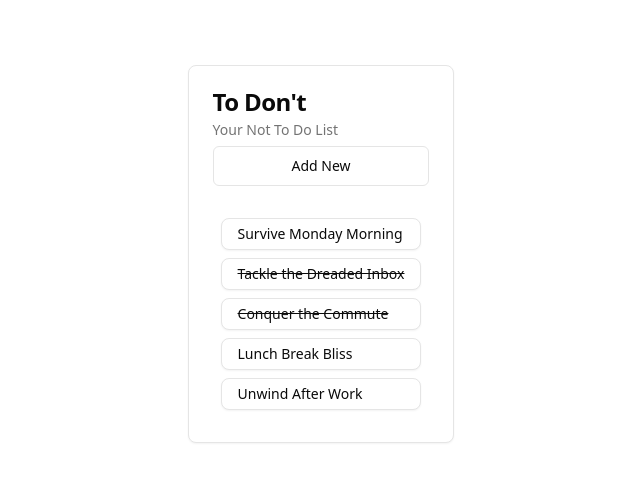
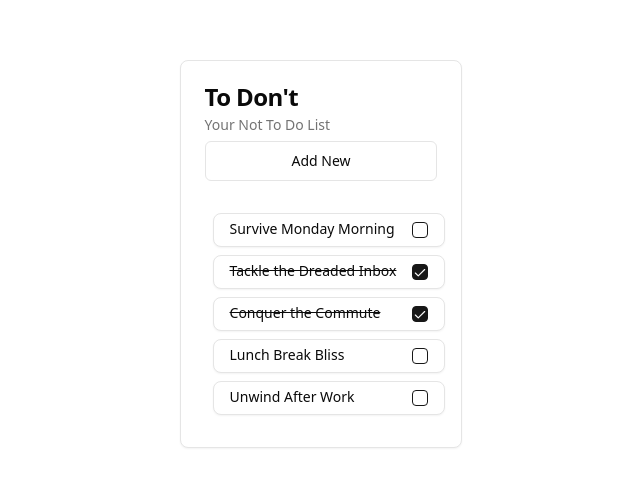
Before and after one commit to Akiful-Islam/Not-ToDo-List, a React (Vite) app: page / in a window 1280 px wide. Shown: the part 146-632 px from the top of the page, without its empty margins (319-959 px from the left). Built offline with nearby package versions, Linux system fonts and the light colour scheme.

Commit message:
Add checkbox and functionality mark todo as complete or incomplete

```diff
--- a/package.json
+++ b/package.json
@@ -11,6 +11,7 @@
   },
   "dependencies": {
     "@hookform/resolvers": "^3.3.4",
+    "@radix-ui/react-checkbox": "^1.0.4",
     "@radix-ui/react-dialog": "^1.0.5",
     "@radix-ui/react-dropdown-menu": "^2.0.6",
     "@radix-ui/react-icons": "^1.3.0",
--- a/src/components/TodoBox.tsx
+++ b/src/components/TodoBox.tsx
@@ -33,12 +33,15 @@
         {todos.map((todo, index) => (
           <TodoItem
             key={index}
+            id={todo.id}
             title={todo.title}
             description={todo.description}
             added={todo.added}
             dueDate={todo.dueDate}
             priority={todo.priority}
             completed={todo.completed}
+            todos={todos}
+            setTodos={setTodos}
           />
         ))}
       </CardContent>
--- a/src/components/TodoItem.tsx
+++ b/src/components/TodoItem.tsx
@@ -1,4 +1,4 @@
-import { Priority } from "@/lib/data/types";
+import { Priority, Todo } from "@/lib/data/types";
 import React, { useState } from "react";
 import {
   Card,
@@ -6,6 +6,7 @@
   CardDescription,
   CardTitle,
 } from "@/components/ui/card";
+import { Checkbox } from "@/components/ui/checkbox";
 import {
   Dialog,
   DialogContent,
@@ -16,15 +17,19 @@
   DialogTrigger,
 } from "@/components/ui/dialog";
 import { Label } from "@/components/ui/label";
-import { Button } from "./ui/button";
+import { Button } from "@/components/ui/button";
+import { setLocalTodos } from "@/lib/storeTodos";
 
 type Props = {
+  id: number;
   title: string;
   description: string;
   added: Date;
   dueDate: Date;
   priority: Priority;
   completed: boolean;
+  todos: Todo[];
+  setTodos: (todos: Todo[]) => void;
 };
 
 const priorityColor = {
@@ -36,22 +41,36 @@
 };
 
 const TodoItem: React.FC<Props> = ({
+  id,
   title,
   description,
   added,
   dueDate,
   priority,
   completed,
+  todos,
+  setTodos,
 }) => {
   const [complete, setComplete] = useState(completed);
 
   const dateAdded = new Date(added).toDateString();
   const dateDue = new Date(dueDate).toDateString();
 
+  const onCheck = () => {
+    const newTodos = todos.map((todo) => {
+      if (todo.id === id) {
+        return { ...todo, completed: !todo.completed };
+      }
+      return todo;
+    });
+    setTodos(newTodos);
+    setLocalTodos(newTodos);
+    setComplete(!complete);
+  };
   const onUpdate = () => {};
   const onDelete = () => {};
   return (
-    <Card className="hover:scale-105 transition-all ease-in-out duration-100 m-2">
+    <Card className="hover:scale-105 transition-all ease-in-out duration-100 m-2 cursor-pointer w-full">
       <CardContent
         className={`px-4 py-2 text-left flex justify-between ${
           complete ? "line-through" : ""
@@ -60,7 +79,7 @@
         <Dialog>
           <DialogTrigger className="flex justify-between">
             <Label
-              className={`hover:underline transition-all ease-in duration-75`}
+              className={`hover:underline transition-all ease-in duration-75 cursor-pointer`}
             >
               {title}
             </Label>
@@ -93,6 +112,11 @@
             </DialogFooter>
           </DialogContent>
         </Dialog>
+        <Checkbox
+          id="todo-check"
+          defaultChecked={complete}
+          onCheckedChange={onCheck}
+        />
       </CardContent>
     </Card>
   );
--- /dev/null
+++ b/src/components/ui/checkbox.tsx
@@ -0,0 +1,28 @@
+import * as React from "react"
+import * as CheckboxPrimitive from "@radix-ui/react-checkbox"
+import { Check } from "lucide-react"
+
+import { cn } from "@/lib/utils"
+
+const Checkbox = React.forwardRef<
+  React.ElementRef<typeof CheckboxPrimitive.Root>,
+  React.ComponentPropsWithoutRef<typeof CheckboxPrimitive.Root>
+>(({ className, ...props }, ref) => (
+  <CheckboxPrimitive.Root
+    ref={ref}
+    className={cn(
+      "peer h-4 w-4 shrink-0 rounded-sm border border-primary ring-offset-background focus-visible:outline-none focus-visible:ring-2 focus-visible:ring-ring focus-visible:ring-offset-2 disabled:cursor-not-allowed disabled:opacity-50 data-[state=checked]:bg-primary data-[state=checked]:text-primary-foreground",
+      className
+    )}
+    {...props}
+  >
+    <CheckboxPrimitive.Indicator
+      className={cn("flex items-center justify-center text-current")}
+    >
+      <Check className="h-4 w-4" />
+    </CheckboxPrimitive.Indicator>
+  </CheckboxPrimitive.Root>
+))
+Checkbox.displayName = CheckboxPrimitive.Root.displayName
+
+export { Checkbox }
```
Also changed, not shown: 1 other file (tests, documents, lock files or other folders).
